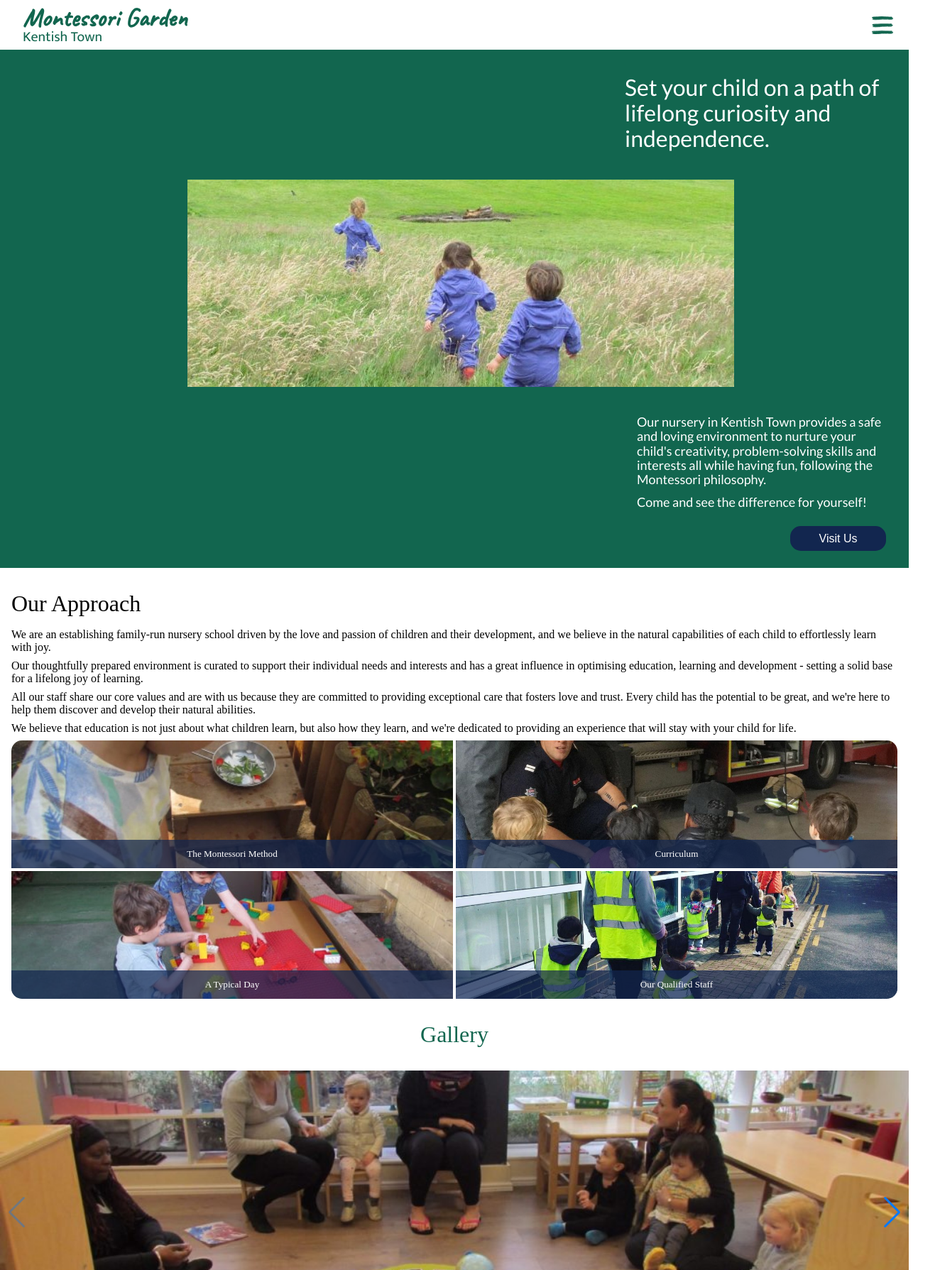
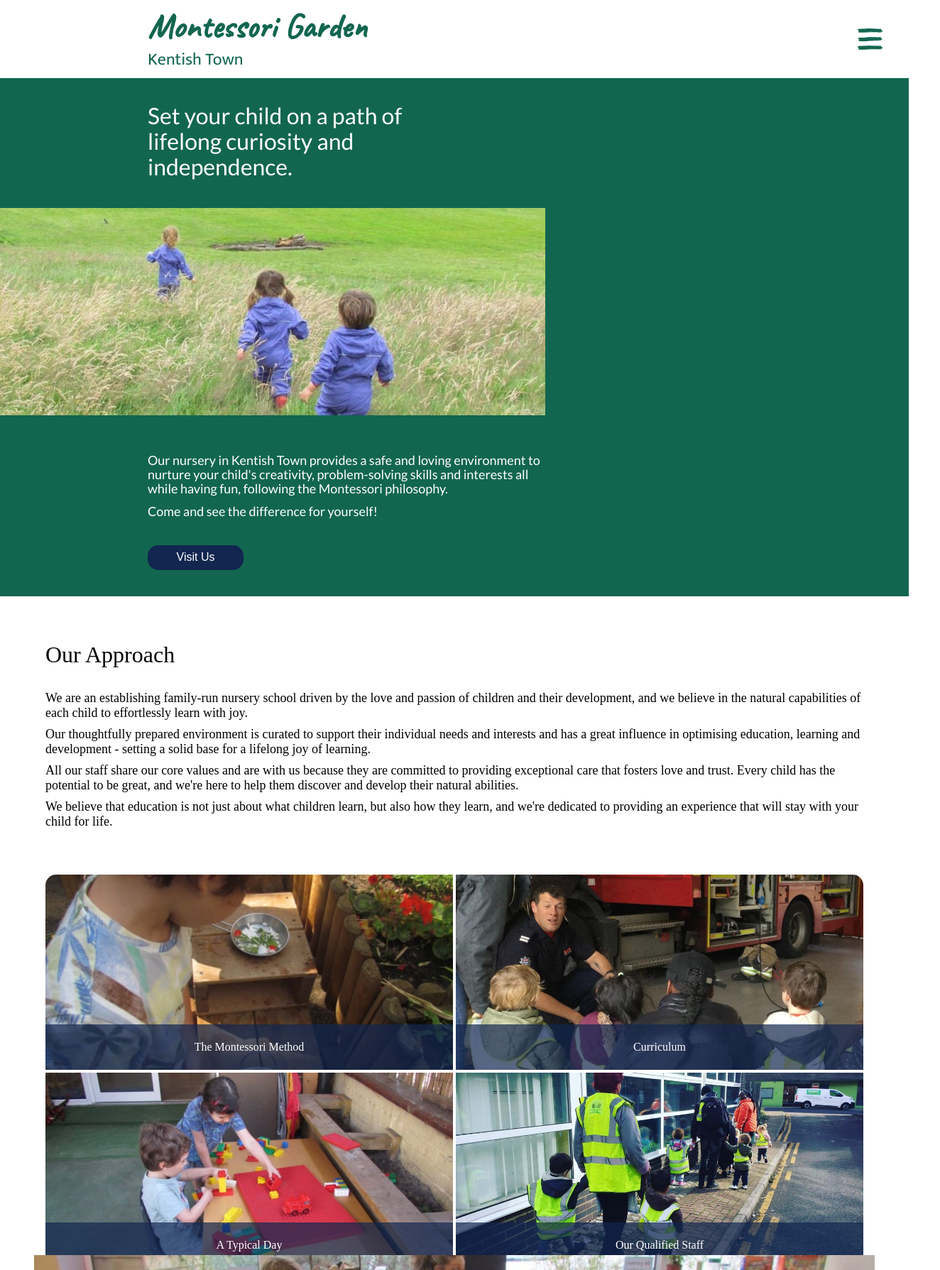
Before and after one commit to norbu35/montessori-garden, an Astro site: page / in a window 1280 px wide. Shown: the top 1789 px of the page at 71% size, 1324 px wide, since content can reach past the window. Built offline with nearby package versions, Linux system fonts and the light colour scheme; Astro itself is replaced by a stand-in of ours.

Commit message:
index responsive pad

```diff
--- a/src/components/Gallery.astro
+++ b/src/components/Gallery.astro
@@ -180,17 +180,30 @@ import wateringInGarden from "../assets/images/carousel/watering-in-garden.jpg";
   @import "../styles/vars.scss";
 
   .container {
-    padding-top: 2rem;
-
+    @media only screen and (min-width: $md) {
+      padding-bottom: 3em;
+    }
     .heading {
-      padding-bottom: 2rem;
-      text-align: center;
+      justify-content: center;
+      align-items: center;
+      display: flex;
+      height: 3em;
+      padding: 1em;
       font-size: 2rem;
       color: $green;
+
+      @media only screen and (min-width: $md) {
+        justify-content: flex-start;
+        padding: 2em;
+      }
     }
 
     .swiper-carousel {
       height: 400px;
+
+      @media only screen and (min-width: $md) {
+        height: 60vh;
+      }
     }
 
     .swiper-slide {
@@ -199,6 +212,10 @@ import wateringInGarden from "../assets/images/carousel/watering-in-garden.jpg";
         height: 100%;
         width: 100%;
       }
+
+      @media only screen and (min-width: $md) {
+        padding: 0 3em;
+      }
     }
   }
 </style>
--- a/src/components/Header.astro
+++ b/src/components/Header.astro
@@ -86,15 +86,24 @@ import icon_menu from "../assets/icons/icon-menu.png";
   @import "../styles/vars.scss";
 
   .container {
-    width: 100vw;
-    height: $ht-header;
+    height: $ht-header-sm;
     background-color: white;
 
+    @media only screen and (min-width: $md) {
+      height: $ht-header-md;
+    }
+
     .banner {
+      flex-grow: 1;
       justify-content: space-between;
       display: flex;
+      width: 100%;
       height: 100%;
-      padding: 0 1em 0 2em;
+      padding: 0 1em 0 2rem;
+
+      @media only screen and (min-width: $sm) {
+        padding-left: calc((100% - $sm) / 4);
+      }
 
       .logo {
         width: 17%;
@@ -106,6 +115,10 @@ import icon_menu from "../assets/icons/icon-menu.png";
         display: flex;
         color: $green;
 
+        @media only screen and (min-width: $sm) {
+          padding-left: 2rem;
+        }
+
         .main {
           align-items: center;
           display: flex;
@@ -113,6 +126,10 @@ import icon_menu from "../assets/icons/icon-menu.png";
           font-size: 2.25rem;
           font-family: "Caveat";
           font-weight: 600;
+
+          @media only screen and (min-width: $md) {
+            font-size: 3rem;
+          }
         }
 
         .sub {
@@ -123,6 +140,9 @@ import icon_menu from "../assets/icons/icon-menu.png";
           font-size: 1.25rem;
           font-family: "Mukta";
           font-weight: 500;
+          @media only screen and (min-width: $md) {
+            font-size: 1.5rem;
+          }
         }
       }
 
@@ -131,12 +151,22 @@ import icon_menu from "../assets/icons/icon-menu.png";
         display: none;
         align-items: center;
         display: flex;
+        margin-right: 10px;
         border: none;
         background: none;
+
+        @media only screen and (min-width: $md) {
+          margin-right: 15px;
+        }
 
         .menu-icon {
           width: 30px;
           height: 25px;
+
+          @media only screen and (min-width: $md) {
+            width: 35px;
+            height: 30px;
+          }
         }
       }
     }
@@ -144,6 +174,7 @@ import icon_menu from "../assets/icons/icon-menu.png";
     .nav {
       z-index: 2;
       position: absolute;
+      right: 0;
       overflow: hidden;
       transition: height 400ms;
       border-top: 2px solid $green;
@@ -151,6 +182,11 @@ import icon_menu from "../assets/icons/icon-menu.png";
       width: 100vw;
       height: 0;
       color: $green;
+
+      @media only screen and (min-width: $md) {
+        padding: 0 2rem;
+        width: 70vw;
+      }
 
       .links {
         z-index: 1;
@@ -196,12 +232,17 @@ import icon_menu from "../assets/icons/icon-menu.png";
           padding: 1em 0.5em;
           width: 50%;
           white-space: nowrap;
+
+          @media only screen and (min-width: $md) {
+            padding: 1em 2em;
+            padding-left: 3em;
+          }
         }
       }
     }
 
     .nav--expanded {
-      height: 45vh;
+      height: 340px;
       transition: height 400ms;
     }
   }
--- a/src/components/Hero.astro
+++ b/src/components/Hero.astro
@@ -5,7 +5,7 @@ import img from "../assets/images/home/hero.jpg";
 ---
 
 <section class="container">
-  <div class="heading">
+  <div class="heading-container">
     <h1 class="heading-text">
       Set your child on a path of lifelong curiosity and independence.
     </h1>
@@ -13,8 +13,8 @@ import img from "../assets/images/home/hero.jpg";
   <div class="img-container">
     <Image class="img" src={img} alt="children running on a field" />
   </div>
-  <div class="subtext">
-    <div>
+  <div class="subtext-container">
+    <div class="subtext">
       <p>
         Our nursery in Kentish Town provides a safe and loving environment to
         nurture your child's creativity, problem-solving skills and interests
@@ -37,14 +37,15 @@ import img from "../assets/images/home/hero.jpg";
 
     .container {
       width: 100vw;
-      height: calc(100vh - $ht-header);
-      height: calc(var(--vh, 1vh) * 100 - $ht-header);
+      height: calc(100vh - $ht-header-sm);
+      height: calc(var(--vh, 1vh) * 100 - $ht-header-sm);
       background-color: $green;
 
-      .heading {
-        justify-content: flex-end;
+      .heading-container {
+        justify-content: flex-start;
         align-items: center;
         display: flex;
+        max-width: $sm;
         height: 25%;
         padding-left: 2rem;
         background-color: $green;
@@ -57,41 +58,63 @@ import img from "../assets/images/home/hero.jpg";
           max-width: 400px;
           line-height: 1.125em;
         }
+
+        @media only screen and (min-width: $sm) {
+          margin-left: calc((100% - $sm) / 4);
+        }
       }
 
       .img-container {
         position: relative;
         overflow: hidden;
         margin-right: 2rem;
+        max-width: $md;
         height: 40%;
+
+        @media only screen and (min-width: $md) {
+          position: initial;
+        }
 
         .img {
           position: absolute;
           top: 50%;
-          left: 52%;
-          -o-transform: translate(-50%, -50%);
-          -ms-transform: translate(-50%, -50%);
-          -moz-transform: translate(-50%, -50%);
-          -webkit-transform: translate(-50%, -50%);
+          left: 50%;
           transform: translate(-50%, -50%);
           max-width: 1024px;
+
+          @media only screen and (min-width: $md) {
+            position: initial;
+            transform: none;
+            height: 100%;
+            object-fit: cover;
+            object-position: center;
+          }
         }
       }
 
-      .subtext {
-        float: right;
+      .subtext-container {
+        margin-right: 2rem;
         flex-direction: column;
         justify-content: space-evenly;
         align-items: flex-end;
         display: flex;
-        max-width: 415px;
         height: 35%;
-        padding: 1rem 2rem 0;
+        padding: 1rem 0 0 2rem;
         background-color: $green;
         font-size: 1.125rem;
         line-height: 1.125em;
         font-family: $font-heading;
         color: white;
+
+        @media only screen and (min-width: $sm) {
+          margin-left: calc((100% - $sm) / 4);
+          max-width: calc($md - ((100% - $sm) / 4));
+        }
+
+        @media only screen and (min-width: $md) {
+          display: flex;
+          align-items: flex-start;
+        }
 
         i {
           font-style: italic;
--- a/src/components/News.astro
+++ b/src/components/News.astro
@@ -25,26 +25,11 @@ import NewsArticle from "../layouts/NewsArticle.astro";
         </p>
       </NewsArticle>
     </div>
-    <div class="article-container">
-      <NewsArticle
-        date="2023-04-01"
-        heading="Open Day Saturday 8th Feb from 9.30am-11.30am"
-      >
-        <p>
-          Come and join us for a cup of tea or coffee, as we walk you through
-          our new babyroom and pre-school rooms. Your little ones are free to
-          join in one of the activities set up by our professionals. Please
-          email contact@montessorigarden.co.uk or call 020 3441 5860 to reserve
-          your place.
-        </p>
-      </NewsArticle>
-    </div>
   </SectionLayout>
 </div>
 
 <style lang="scss">
   .container {
-    overflow: scroll;
     height: 50vh;
   }
 
--- a/src/components/Presentation.astro
+++ b/src/components/Presentation.astro
@@ -3,6 +3,7 @@ import SectionLayout from "../layouts/SectionLayout.astro";
 import TileLinks from "./TileLinks.astro";
 ---
 
+<div class="container">
   <SectionLayout heading="Our Approach">
     <p>
       We are an establishing family-run nursery school driven by the love and
@@ -10,10 +11,10 @@ import TileLinks from "./TileLinks.astro";
       capabilities of each child to effortlessly learn with joy.
     </p>
     <p>
-    Our thoughtfully prepared environment is curated to support their individual
-    needs and interests and has a great influence in optimising education,
-    learning and development - setting a solid base for a lifelong joy of
-    learning.
+      Our thoughtfully prepared environment is curated to support their
+      individual needs and interests and has a great influence in optimising
+      education, learning and development - setting a solid base for a lifelong
+      joy of learning.
     </p>
     <p>
       All our staff share our core values and are with us because they are
@@ -26,13 +27,27 @@ import TileLinks from "./TileLinks.astro";
       how they learn, and we're dedicated to providing an experience that will
       stay with your child for life.
     </p>
+  </SectionLayout>
   <div class="tile-links">
     <TileLinks />
   </div>
-</SectionLayout>
+</div>
 
 <style lang="scss">
   @import "../styles/vars.scss";
+
+  .container {
+    display: flex;
+    flex-direction: column;
+    justify-content: space-between;
+    height: 100vh;
+  }
+
+  p {
+    @media only screen and (min-width: $md) {
+      font-size: 1.125rem;
+    }
+  }
 
   p:not(:last-child) {
     margin-bottom: 0.5em;
@@ -41,5 +56,10 @@ import TileLinks from "./TileLinks.astro";
   .tile-links {
     align-items: center;
     display: flex;
+    padding: 0 1em 1em;
+
+    @media only screen and (min-width: $md) {
+      padding: 0 4em 3em;
+    }
   }
 </style>
--- a/src/components/Testimonials.astro
+++ b/src/components/Testimonials.astro
@@ -55,8 +55,11 @@ import reviews from "../assets/data/reviews.json";
 
   .container {
     overflow: hidden;
-    padding: 3rem 0 0;
-    background-color: $green;
+    padding: 3em 0;
+
+    @media only screen and (min-width: $md) {
+      height: 50vh;
+    }
 
     .heading {
       padding: 2rem;
@@ -67,6 +70,10 @@ import reviews from "../assets/data/reviews.json";
 
     .swiper-testimonials {
       width: 85vw;
+
+      @media only screen and (min-width: $md) {
+        width: 70vw;
+      }
     }
 
     .swiper-testimonials__slide {
@@ -89,6 +96,10 @@ import reviews from "../assets/data/reviews.json";
       .text {
         line-height: 1.25em;
         font-family: "Handlee";
+
+        @media only screen and (min-width: $md) {
+          font-size: 1.25em;
+        }
       }
 
       .name {
--- a/src/components/TileLinks.astro
+++ b/src/components/TileLinks.astro
@@ -37,7 +37,6 @@ import our_staff from "../assets/images/home/our-staff.jpg";
     grid-template-rows: repeat(2, 1fr);
     gap: 0.25em;
     display: grid;
-    width: 100%;
 
     .tile {
       position: relative;
@@ -45,7 +44,11 @@ import our_staff from "../assets/images/home/our-staff.jpg";
       display: flex;
       overflow: hidden;
       width: 100%;
-      height: 180px;
+      height: 135px;
+
+      @media only screen and (min-width: $md) {
+        height: 275px;
+      }
 
       .text {
         position: absolute;
@@ -59,6 +62,11 @@ import our_staff from "../assets/images/home/our-staff.jpg";
         @include bg-opac($darkblue, 7);
         font-size: 0.825em;
         color: white;
+
+        @media only screen and (min-width: $md) {
+          height: 4em;
+          font-size: 1em;
+        }
       }
 
       &:hover {
--- a/src/layouts/Layout.astro
+++ b/src/layouts/Layout.astro
@@ -18,7 +18,7 @@ const { title, description } = Astro.props;
 
 <!DOCTYPE html>
 <html lang="en">
-  <head>
+  <head class="header">
     <meta charset="UTF-8" />
     <meta name="viewport" content="width=device-width" />
     <link rel="icon" type="image/svg+xml" href="/favicon.svg" />
--- a/src/layouts/SectionLayout.astro
+++ b/src/layouts/SectionLayout.astro
@@ -8,7 +8,7 @@ const { heading, bgColor = "white" } = Astro.props;
 ---
 
 <section class="container">
-  <h1>{heading}</h1>
+  <h1 class="heading">{heading}</h1>
   <slot />
 </section>
 
@@ -16,12 +16,16 @@ const { heading, bgColor = "white" } = Astro.props;
   @import "../styles/vars.scss";
 
   .container {
-    padding: 2rem 1rem 0;
+    padding: 1em;
     background-color: var(--bgColor);
 
-    h1 {
-      padding-bottom: 1rem;
+    @media only screen and (min-width: $md) {
+      padding: 4rem;
+    }
+
+    .heading {
       font-size: 2rem;
+      margin-bottom: 1em;
     }
   }
 </style>
--- a/src/styles/vars.scss
+++ b/src/styles/vars.scss
@@ -18,7 +18,8 @@ $xl: 1200px;
 $xxl: 1400px;
 
 // dimensions
-$ht-header: 70px;
+$ht-header-sm: 70px;
+$ht-header-md: 110px;
 
 // fonts
 $font-heading: "Lato";
```
Lines whose indentation alone changed are shown as unchanged.
